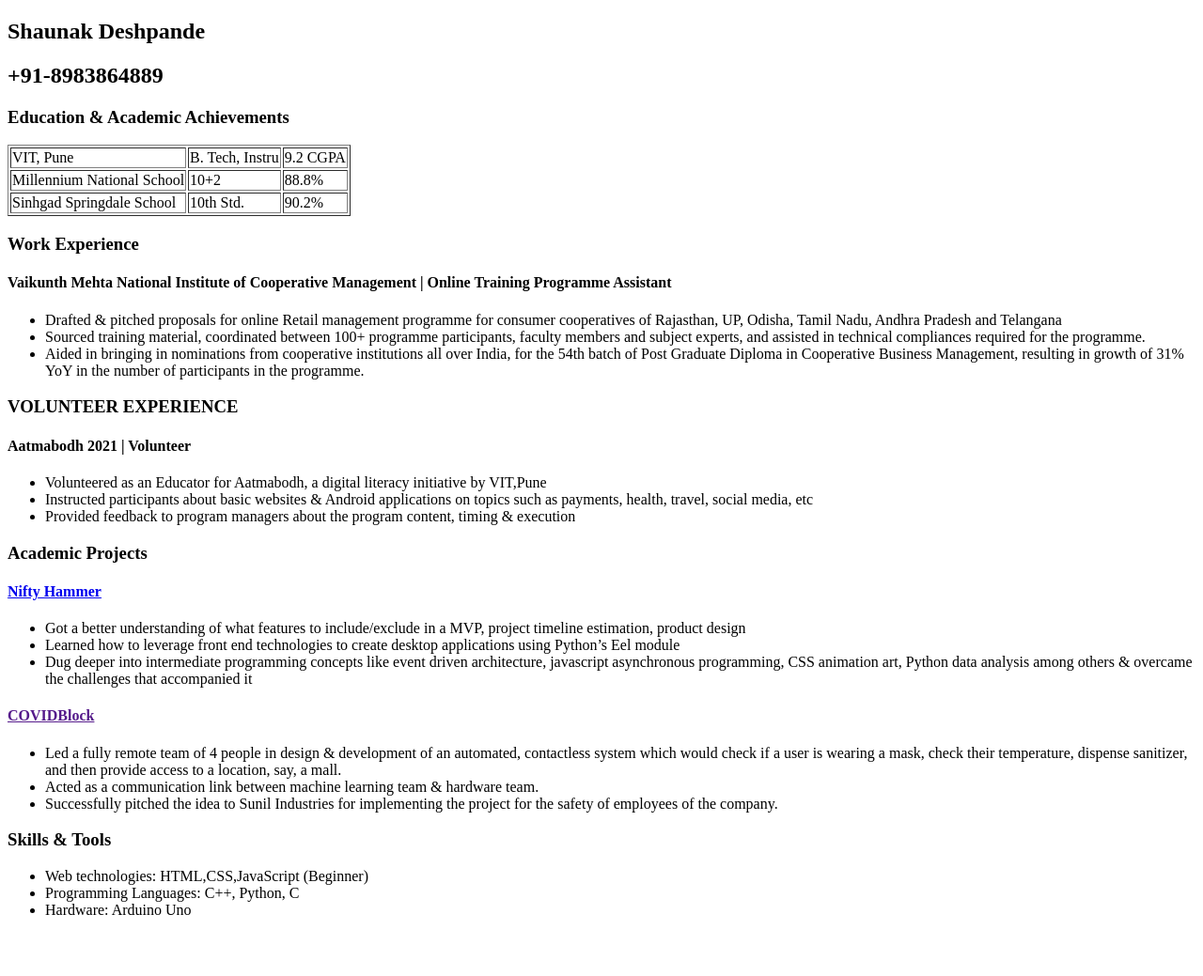
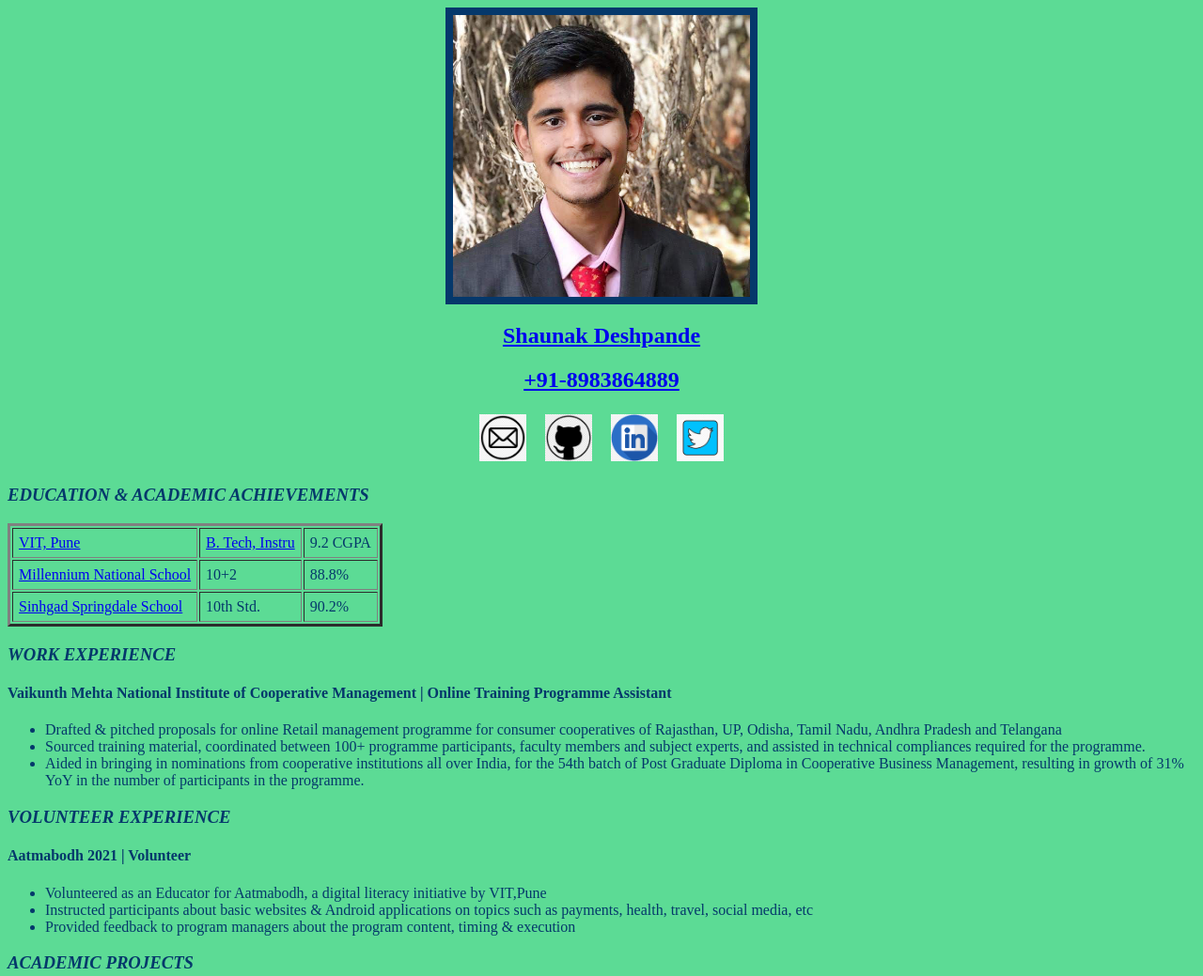
Before and after one commit to ShaDe2312/Web-Technologies-Labs, a plain HTML site: page Lab3/index.html in a window 1280 px wide. Shown: the top 1039 px of the page at 94% size. Before the commit the page ends 994 px from the top, so only its background shows below. Drawn offline with Linux system fonts and the light colour scheme.

Commit message:
added more media

```diff
--- a/Lab3/index.html
+++ b/Lab3/index.html
@@ -6,38 +6,76 @@
     <meta name="viewport" content="width=device-width, initial-scale=1.0">
     <title>Shaunak Deshpande</title>
 </head>
-<body>
-    <h2>Shaunak Deshpande</h2>
-    <h2>+91-8983864889</h2>
+<body bgcolor="#5CDB95" text="#05386B" vlink="#EDF5E1">
+    <center><img src="media/shaunak.png" alt="A photo of Shaunak" border="8px" height="300px" align="middle"></center>
+    <a href="#">
+        <h2 align="center" >Shaunak Deshpande</h2>
+    </a>
+    <a href="#">
+        <h2 align="center">+91-8983864889</h2>
+    </a>
 
-    <h3>Education & Academic Achievements</h3>
-    <table border>
+    <center>
+        <table>
             <tr>
-            <td>VIT, Pune</td>
-            <td>B. Tech, Instru</td>
+                <td><a href="mailto:shaunakd01@gmail.com"><img src="media/email.png" alt="Email" height="50" width="50"></a></td>
+                <td></td>
+                <td></td>
+                <td></td>
+                <td></td>
+
+                <td><a href="https://github.com/ShaDe2312"><img src="media/github.png" alt="github" height="50" width="50"></a></td>
+                <td></td>
+                <td></td>
+                <td></td>
+                <td></td>
+
+                <td><a href="https://www.linkedin.com/in/shaunak-deshpande-582191191/"><img src="media/linkedin.png" alt="linkedin" height="50" width="50"></a></td>
+                <td></td>
+                <td></td>
+                <td></td>
+                <td></td>
+
+                <td><a href="https://twitter.com/shaunakd01"><img src="media/twitter.png" alt="twitter" height="50" width="50"></a></td>
+            </tr>
+        </table>
+    </center>
+
+    <em>
+        <h3>EDUCATION & ACADEMIC ACHIEVEMENTS</h3>
+    </em>
+    <table  border="3px" cellpadding="6px">
+
+        <tbody>
+            <tr>
+                <td><a href="https://www.vit.edu/">VIT, Pune</a></td>
+                <td><a href="https://www.vit.edu/Instrumentation/">B. Tech, Instru</a></td>
                 <td>9.2 CGPA</td>
             </tr>
-
             <tr>
-            <td>Millennium National School</td>
+                <td><a href="https://myshala.com/">Millennium National School</a></td>
                 <td>10+2</td>
                 <td>88.8%</td>
             </tr>
-
-        <td>Sinhgad Springdale School</td>
+            <td><a href="http://www.sinhgad.edu/sinhgad-schools/">Sinhgad Springdale School</a></td>
             <td>10th Std.</td>
             <td>90.2%</td>
+        </tbody>
     </table>
 
-    <h3>Work Experience</h3>
+    <em>
+        <h3>WORK EXPERIENCE</h3>
+    </em>
     <h4>Vaikunth Mehta National Institute of Cooperative Management | Online Training Programme Assistant </h4>
-    <ul>
+    <ul >
         <li>Drafted & pitched proposals for online Retail management programme for consumer cooperatives of Rajasthan, UP, Odisha, Tamil Nadu, Andhra Pradesh and Telangana</li>
         <li>Sourced training material, coordinated between 100+ programme participants, faculty members and subject experts, and assisted in technical compliances required for the programme.</li>
         <li>Aided in bringing in nominations from cooperative institutions all over India, for the 54th batch of Post Graduate Diploma in Cooperative Business Management, resulting in growth of 31% YoY in  the number of participants in the programme.</li>
     </ul>
 
+    <em>
         <h3>VOLUNTEER EXPERIENCE </h3>
+    </em>
     <h4>Aatmabodh 2021 | Volunteer </h4>
     <ul>
         <li>Volunteered as an Educator for Aatmabodh, a digital literacy initiative by VIT,Pune</li>
@@ -45,7 +83,9 @@
         <li>Provided feedback to program managers about the program content, timing & execution </li>
     </ul>
 
-    <h3>Academic Projects</h3>
+    <em>
+        <h3>ACADEMIC PROJECTS</h3>
+    </em>
     <h4><a href="https://github.com/ShaDe2312/nifty-hammer">Nifty Hammer</a></h4>
     <ul>
         <li>Got a better understanding of what features to include/exclude in a MVP, project timeline estimation, product design</li>
@@ -61,7 +101,9 @@
 
     </ul>
 
-    <h3>Skills & Tools</h3>
+    <em>
+        <h3>SKILLS & TOOLS</h3>
+    </em>
     <ul>
 <li>Web technologies: HTML,CSS,JavaScript (Beginner)</li>
 <li>Programming Languages: C++, Python, C</li>
```
Also changed, not shown: Lab3/media/email.png (added), Lab3/media/github.png (added), Lab3/media/linkedin.png (added), Lab3/media/shaunak.png (added), Lab3/media/twitter.png (added). Lines whose indentation alone changed are shown as unchanged.
